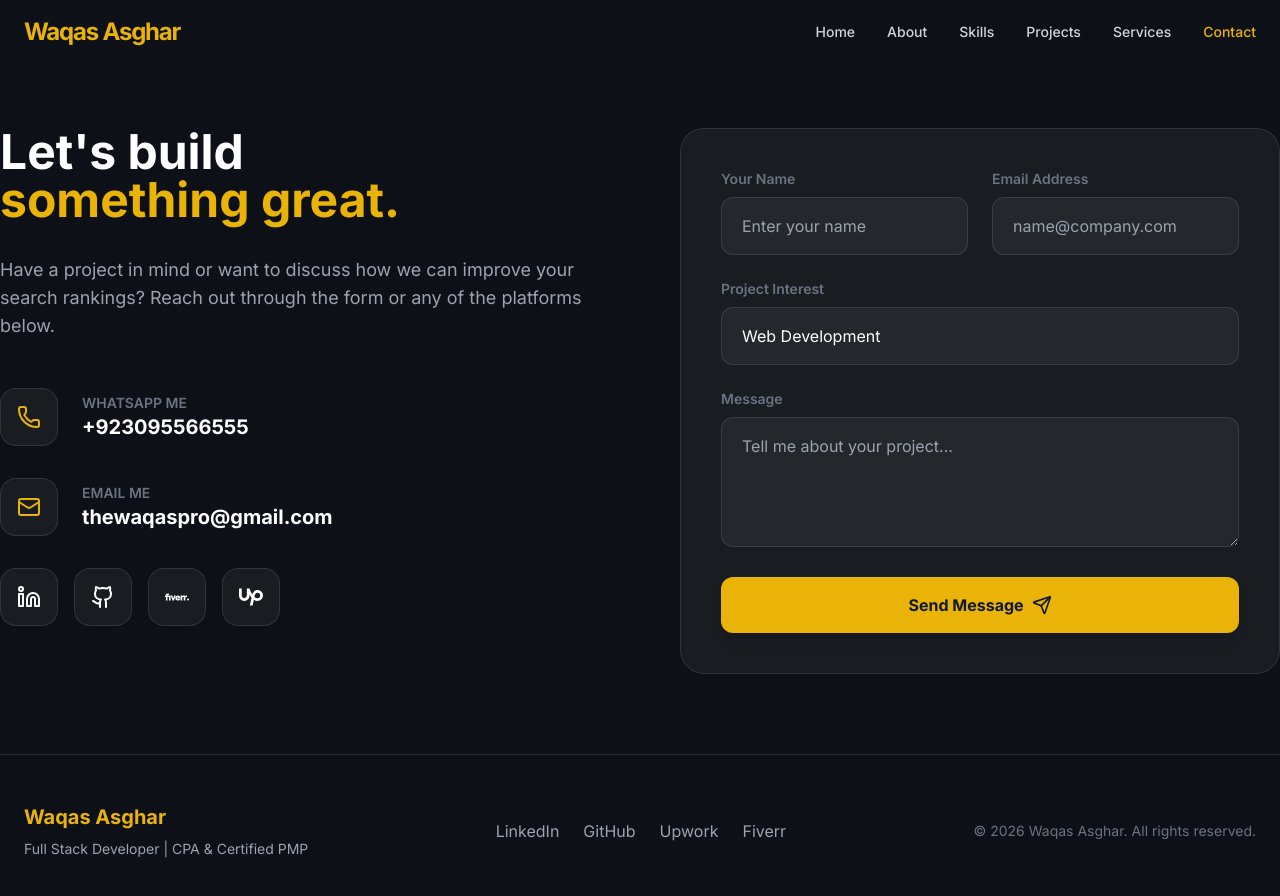
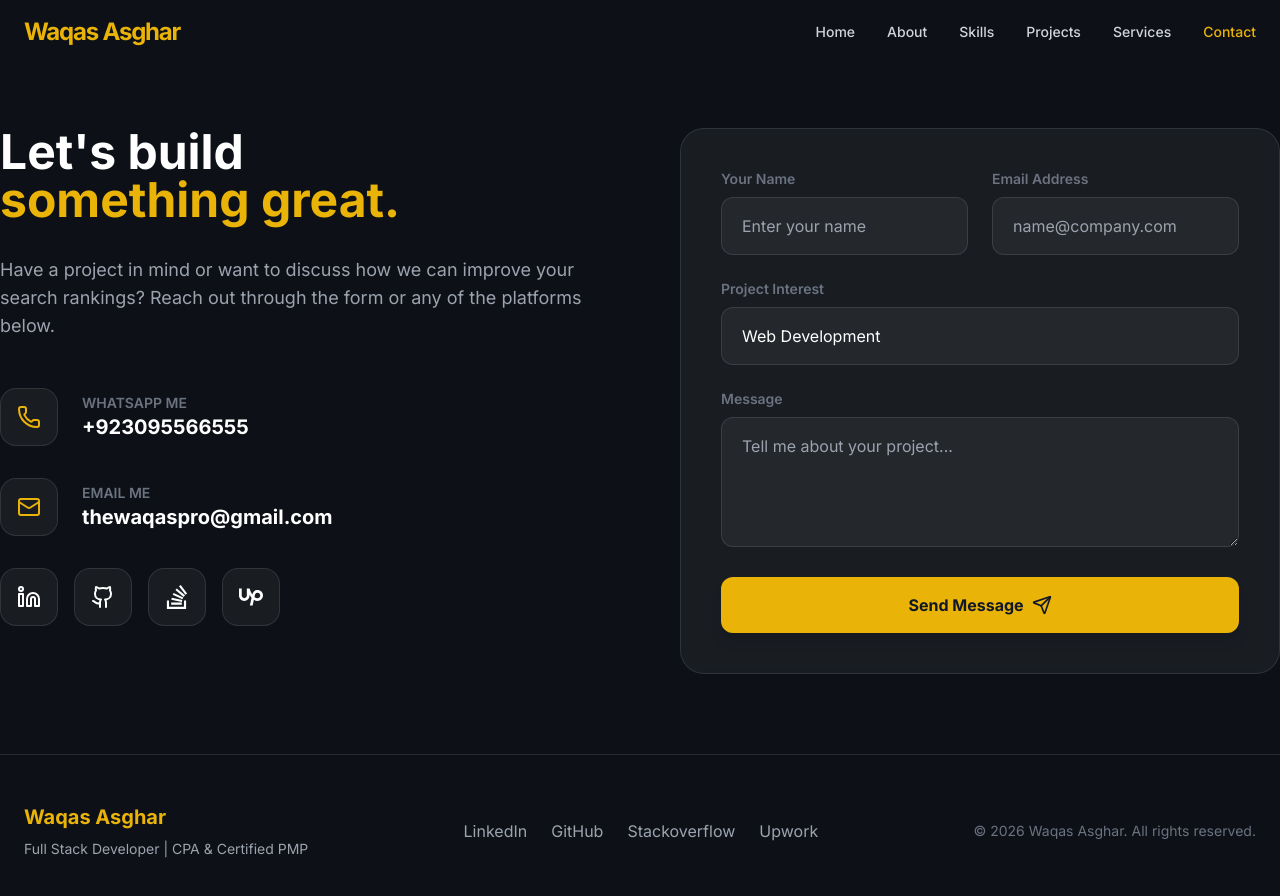
Before and after one commit to MZohaibSarwar/Zohaib-Sarwar, a Next.js app: page /contact in a window 1280 px wide. Shown: the top 896 px of the page. Built offline with nearby package versions, Linux system fonts and the light colour scheme.

Commit message:
links updated.

```diff
--- a/app/contact/page.tsx
+++ b/app/contact/page.tsx
@@ -2,7 +2,7 @@
 
 import { motion } from "framer-motion";
 import { Mail, Github, Linkedin, Send, Phone } from "lucide-react";
-import { SiFiverr, SiUpwork } from "react-icons/si";
+import { SiUpwork, SiStackoverflow } from "react-icons/si";
 import { useState } from "react";
 
 export default function ContactPage() {
@@ -70,8 +70,8 @@ export default function ContactPage() {
                         <div className="flex gap-4">
                             <a href="https://www.linkedin.com/in/thewaqas/" target="blank" className="p-4 rounded-2xl bg-white/5 border border-white/10 hover:border-primary/50 transition-colors"><Linkedin /></a>
                             <a href="https://github.com/thewaqaspro" target="blank" className="p-4 rounded-2xl bg-white/5 border border-white/10 hover:border-primary/50 transition-colors"><Github /></a>
-                            <a href="https://www.fiverr.com/zohaib1sarwar" target="blank" className="react-icons p-4 rounded-2xl bg-white/5 border border-white/10 hover:border-primary/50 transition-colors"><SiFiverr /></a>
-                            <a href="https://www.upwork.com/freelancers/~01ba79c1150830620d?mp_source=share" target="blank" className="react-icons p-4 rounded-2xl bg-white/5 border border-white/10 hover:border-primary/50 transition-colors"><SiUpwork /></a>
+                            <a href="https://stackoverflow.com/users/7899307/waqas" target="blank" className="react-icons p-4 rounded-2xl bg-white/5 border border-white/10 hover:border-primary/50 transition-colors"><SiStackoverflow /></a>
+                            <a href="https://upwork.com/freelancers/thewaqas?mp_source=share" target="blank" className="react-icons p-4 rounded-2xl bg-white/5 border border-white/10 hover:border-primary/50 transition-colors"><SiUpwork /></a>
                         </div>
                     </div>
                 </div>
--- a/components/Footer.tsx
+++ b/components/Footer.tsx
@@ -8,10 +8,10 @@ export default function Footer() {
                 </div>
 
                 <div className="flex space-x-6">
-                    <a href="http://www.linkedin.com/in/zohaib-sarwar-2631b3211" target="_blank" className="text-gray-400 hover:text-primary transition-colors">LinkedIn</a>
-                    <a href="https://github.com/MZohaibSarwar" target="_blank" className="text-gray-400 hover:text-primary transition-colors">GitHub</a>
-                    <a href="https://www.upwork.com/freelancers/~01ba79c1150830620d?mp_source=share" target="_blank" className="text-gray-400 hover:text-primary transition-colors">Upwork</a>
-                    <a href="https://www.fiverr.com/zohaib1sarwar" target="_blank" className="text-gray-400 hover:text-primary transition-colors">Fiverr</a>
+                    <a href="https://www.linkedin.com/in/thewaqas/" target="_blank" className="text-gray-400 hover:text-primary transition-colors">LinkedIn</a>
+                    <a href="https://github.com/thewaqaspro" target="_blank" className="text-gray-400 hover:text-primary transition-colors">GitHub</a>
+                    <a href="https://stackoverflow.com/users/7899307/waqas" target="_blank" className="text-gray-400 hover:text-primary transition-colors">Stackoverflow</a>
+                    <a href="https://upwork.com/freelancers/thewaqas?mp_source=share" target="_blank" className="text-gray-400 hover:text-primary transition-colors">Upwork</a>
                 </div>
 
                 <div className="text-gray-500 text-sm">
```
